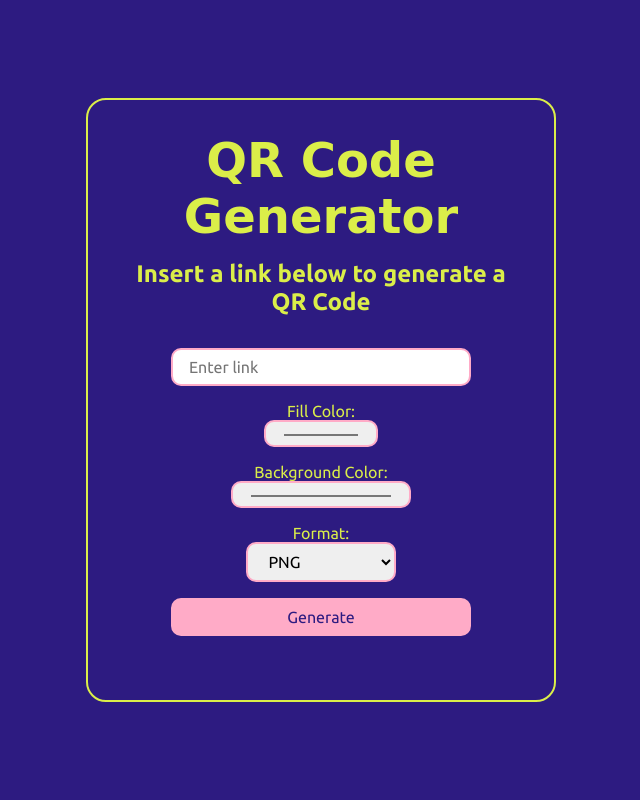
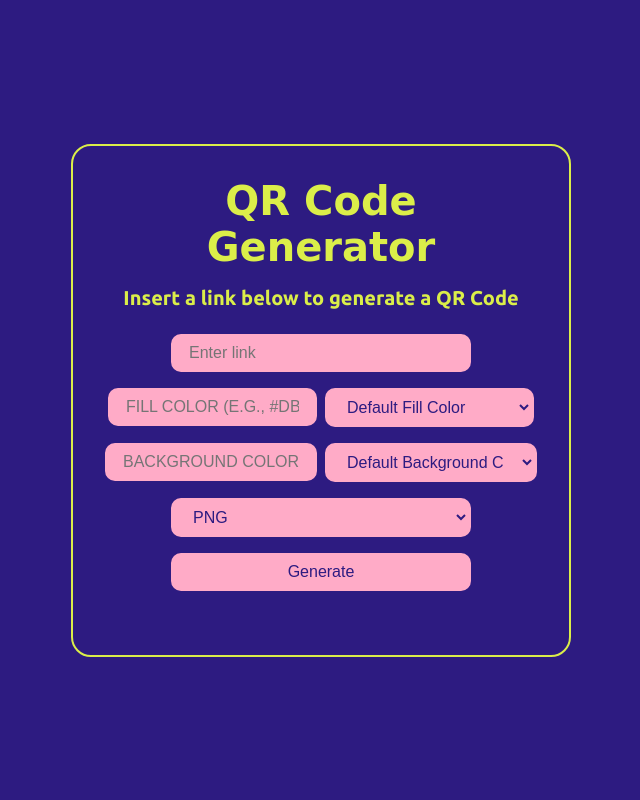
Before and after one commit to AbdulellahMoj/Qr-code, a Flask app: page / in a window 1280 px wide. Shown: the whole page, without its empty margins (319-959 px from the left). Run offline with Flask 3, Linux system fonts and the light colour scheme; some web fonts are replaced.

Commit message:
edited "default color op"

```diff
--- a/templates/index.html
+++ b/templates/index.html
@@ -7,21 +7,18 @@
     <link rel="preconnect" href="https://fonts.gstatic.com" crossorigin>
     <link href="https://fonts.googleapis.com/css2?family=Blaka&family=Ubuntu:ital,wght@0,300;0,400;0,500;0,700&display=swap" rel="stylesheet">
     <meta name="viewport" content="width=device-width, initial-scale=1.0" />
-    <title>QR Code</title>
+    <title>QR Code Generator</title>
     <style>
         * {
             margin: 0;
             padding: 0;
             box-sizing: border-box;
         }
-        html, body {
-            margin: 0;
-            padding: 0;
+        body {
             font-family: 'Ubuntu', sans-serif;
             background-color: #2D1B81;
             color: #DBEE49;
             display: flex;
-            flex-direction: column;
             align-items: center;
             justify-content: center;
             height: 100vh;
@@ -33,17 +30,16 @@
             border: 2px solid #DBEE49;
             border-radius: 20px;
             width: 80%;
-            max-width: 600px;
+            max-width: 500px;
         }
         h1 {
             font-family: 'Blaka', cursive;
-            font-size: 3rem;
+            font-size: 2.5rem;
             margin-bottom: 1rem;
         }
         h2 {
-            font-family: 'Ubuntu', sans-serif;
-            font-size: 1.5rem;
-            margin-bottom: 2rem;
+            font-size: 1.25rem;
+            margin-bottom: 1.5rem;
         }
         form {
             display: flex;
@@ -51,19 +47,28 @@
             gap: 1rem;
             align-items: center;
         }
-        input, select, button {
-            font-family: 'Ubuntu', sans-serif;
+        input[type="text"], select, button {
             font-size: 1rem;
             padding: 0.5rem 1rem;
             border: 2px solid #FFABC7;
             border-radius: 10px;
             width: 100%;
             max-width: 300px;
+            background-color: #FFABC7;
+            color: #2D1B81;
+        }
+        input[name="fill_color"], input[name="back_color"] {
+            text-transform: uppercase;
         }
         button {
             background-color: #FFABC7;
             color: #2D1B81;
             cursor: pointer;
+        }
+        .color-inputs {
+            display: flex;
+            gap: 0.5rem;
+            align-items: center;
         }
         .generated {
             margin-top: 2rem;
@@ -73,6 +78,7 @@
             height: auto;
         }
         .download-button {
+            display: inline-block;
             margin-top: 1rem;
             padding: 0.5rem 1rem;
             background-color: #FFABC7;
@@ -81,7 +87,6 @@
             border-radius: 10px;
             cursor: pointer;
             text-decoration: none;
-            font-family: 'Ubuntu', sans-serif;
             font-size: 1rem;
         }
     </style>
@@ -92,21 +97,28 @@
         <h2>Insert a link below to generate a QR Code</h2>
         <form action="/generate" method="POST">
             <input type="text" name="link" placeholder="Enter link" required />
-            <div>
-                <label for="fill_color">Fill Color:</label>
-                <input type="color" name="fill_color" value="#000000" required />
-            </div>
-            <div>
-                <label for="back_color">Background Color:</label>
-                <input type="color" name="back_color" value="#FFFFFF" required />
-            </div>
-            <div>
-                <label for="format">Format:</label>
-                <select name="format" required>
-                    <option value="png">PNG</option>
-                    <option value="svg">SVG</option>
+            <div class="color-inputs">
+                <input type="text" name="fill_color" placeholder="Fill Color (e.g., #DBEE49)" required />
+                <select onchange="this.previousElementSibling.value=this.value">
+                    <option value="#DBEE49">Default Fill Color</option>
+                    <option value="#000000">Black</option>
+                    <option value="#FFFFFF">White</option>
+                    <option value="#FF0000">Red</option>
                 </select>
             </div>
+            <div class="color-inputs">
+                <input type="text" name="back_color" placeholder="Background Color (e.g., #2D1B81)" required />
+                <select onchange="this.previousElementSibling.value=this.value">
+                    <option value="#2D1B81">Default Background Color</option>
+                    <option value="#000000">Black</option>
+                    <option value="#FFFFFF">White</option>
+                    <option value="#FF0000">Red</option>
+                </select>
+            </div>
+            <select name="format" required>
+                <option value="png">PNG</option>
+                <option value="svg">SVG</option>
+            </select>
             <button type="submit">Generate</button>
         </form>
         <div class="generated">
```
